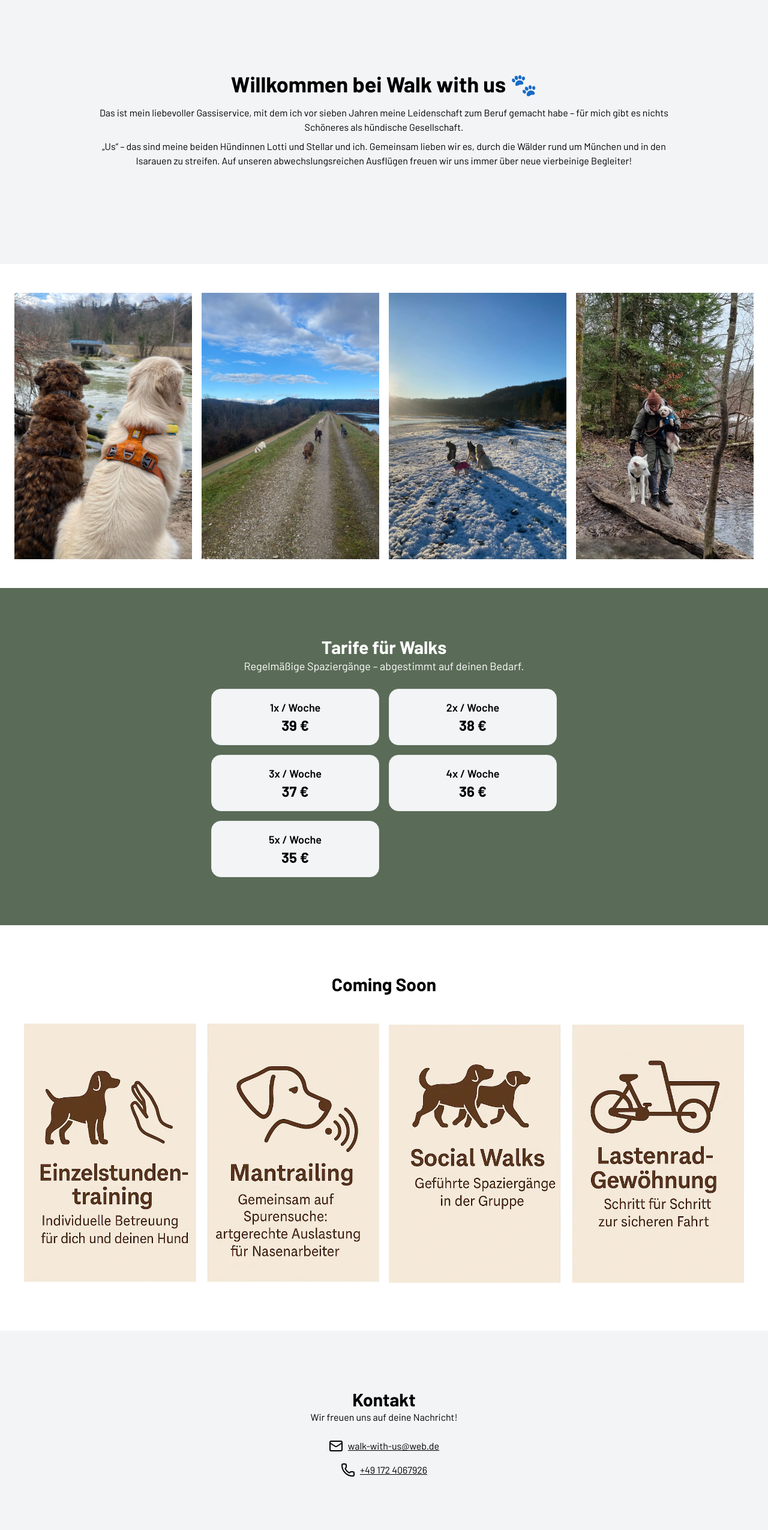
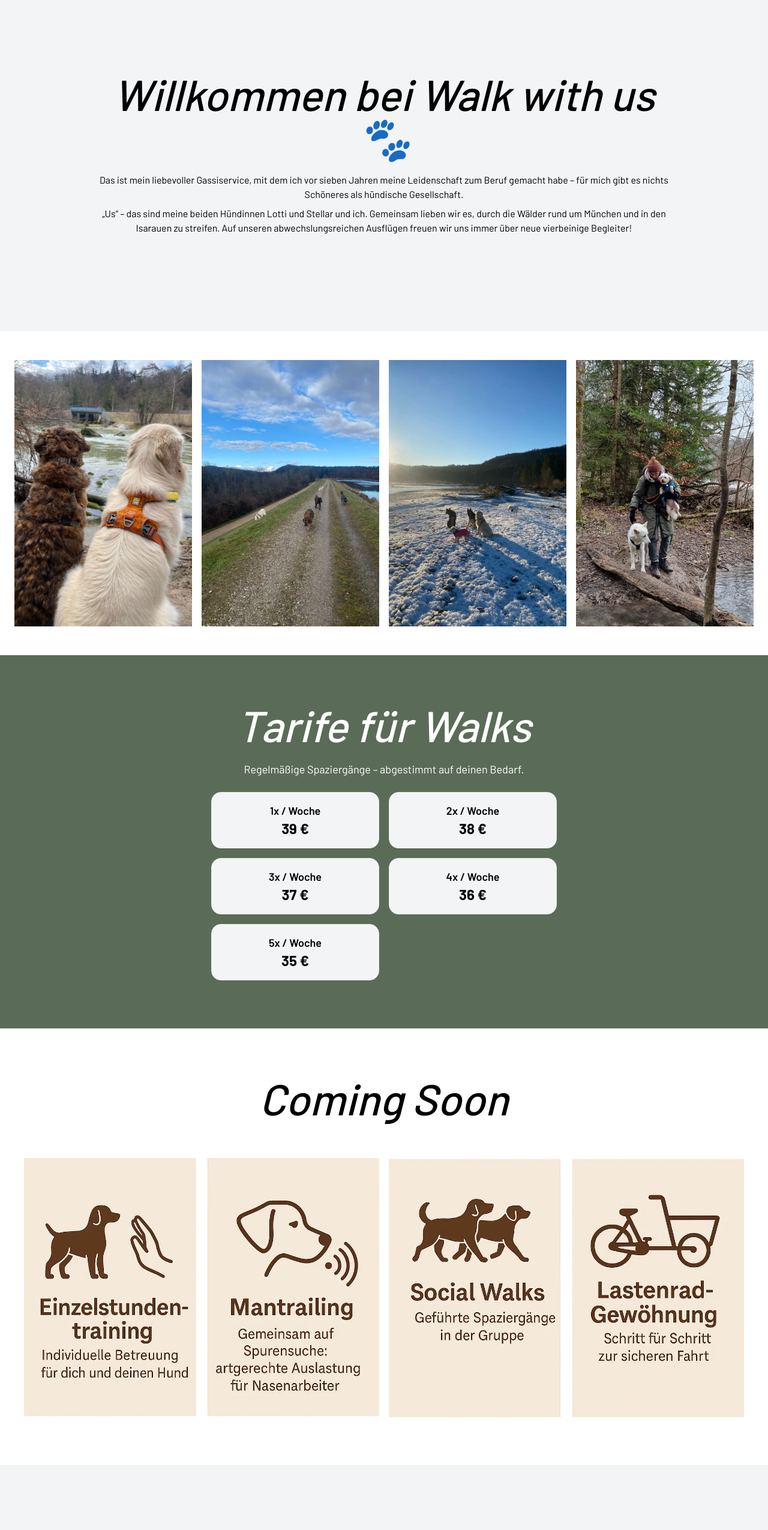
Before and after one commit to iKnorr/walkwithus-gassiservice, a Next.js app: page / in a window 1280 px wide. Shown: the part 840-3390 px from the top of the page at 60% size. Built offline with nearby package versions, Linux system fonts and the light colour scheme.

Commit message:
changes to padding and fonts of headlines in sections

```diff
--- a/src/components/mainSection/MainSection.tsx
+++ b/src/components/mainSection/MainSection.tsx
@@ -51,7 +51,7 @@ export const MainSection = () => {
                     <Hexagon />
                 </div>
                 <div className="z-10">
-                    <h1 className="mb-4 text-4xl font-bold">
+                    <h1 className="mb-4 text-4xl font-medium italic md:mb-6 md:text-7xl">
                         Willkommen bei Walk with us 🐾
                     </h1>
                     <p className="mb-2">
@@ -91,7 +91,7 @@ export const MainSection = () => {
                 id="tariffs"
                 className="w-full bg-green px-6 py-12 text-center md:py-20"
             >
-                <h2 className="text-3xl font-bold text-white">
+                <h2 className="mb-4 text-3xl font-medium italic text-white md:mb-6 md:text-7xl">
                     Tarife für Walks
                 </h2>
                 <p className="mb-6 text-lg text-white">
@@ -117,7 +117,9 @@ export const MainSection = () => {
                 id="comingSoon"
                 className="flex w-full flex-col items-center gap-10 bg-white px-10 py-12 md:py-20"
             >
-                <h2 className="mb-2 text-3xl font-bold">Coming Soon</h2>
+                <h2 className="mb-4 text-3xl font-medium italic md:mb-6 md:text-7xl">
+                    Coming Soon
+                </h2>
                 <div className="grid w-full grid-cols-1 gap-4 md:grid-cols-4">
                     {comingSoonImages?.map((image, index) => (
                         <div
@@ -140,7 +142,9 @@ export const MainSection = () => {
                 id="contact"
                 className="w-full bg-gray-100 px-6 py-16 text-center md:py-24"
             >
-                <h2 className="text-3xl font-bold">Kontakt</h2>
+                <h2 className="mb-4 text-3xl font-medium italic md:mb-6 md:text-7xl">
+                    Kontakt
+                </h2>
                 <p className="mb-6">Wir freuen uns auf deine Nachricht!</p>
                 <div className="flex flex-col items-center gap-4">
                     <div className="flex items-center gap-2">
```
